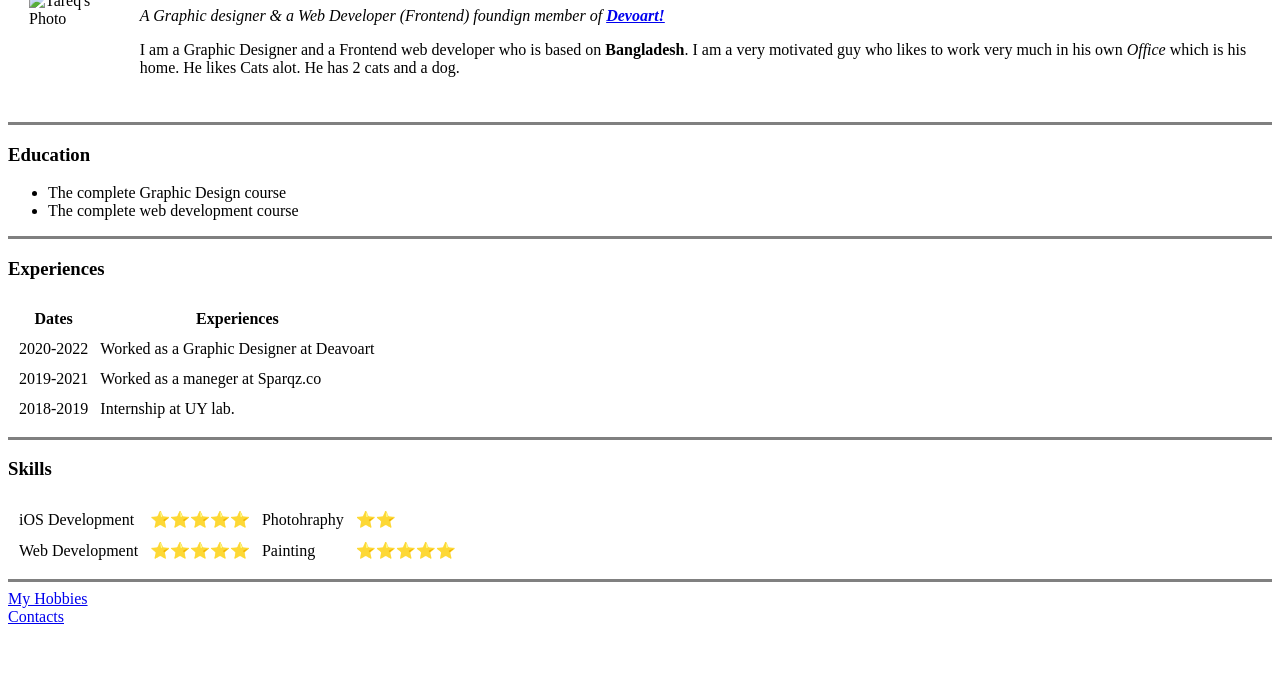
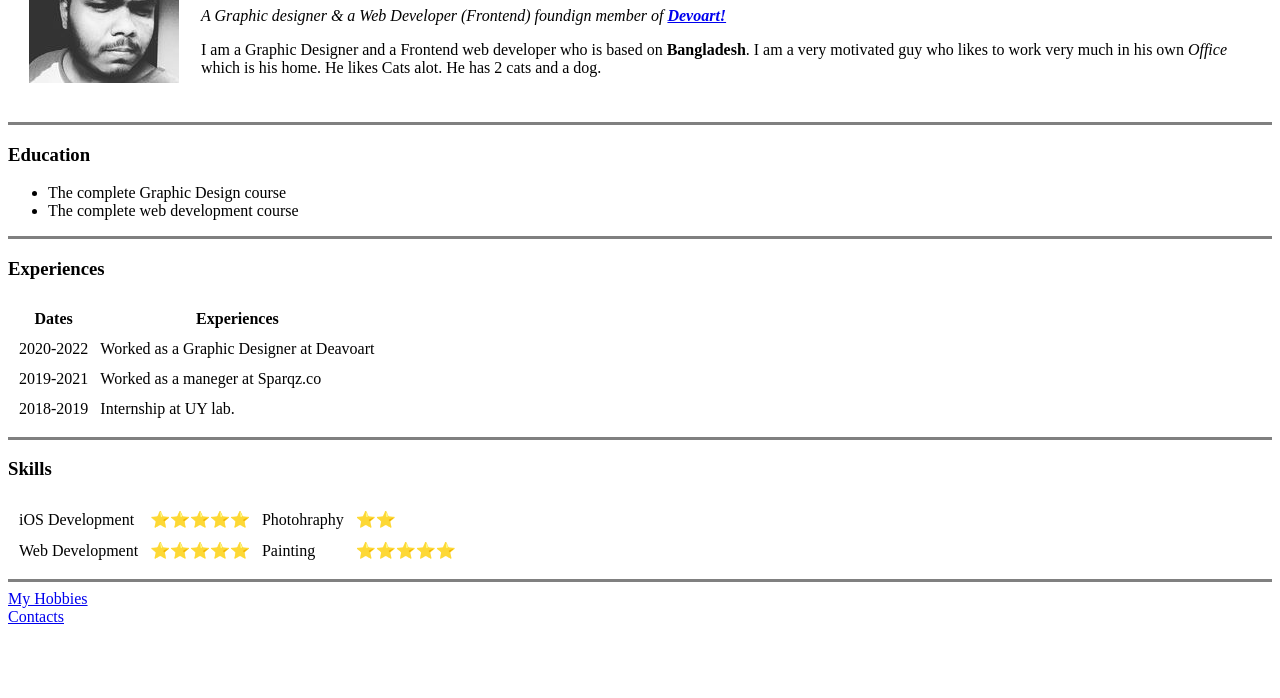
Before and after one commit to Reqtport/CV, a plain HTML site: page index.html in a window 1280 px wide. Shown: the part 102-800 px from the top of the page. Drawn offline with Linux system fonts and the light colour scheme.

Commit message:
Update index.html

```diff
--- a/index.html
+++ b/index.html
@@ -9,7 +9,7 @@
     <table cellspacing="20">
       <tr>
         <td>
-          <img src="images/tareqsphoto.jpg"
+          <img src="images/tareqs photo.jpg"
           alt="Tareq's Photo">
         </td>
         <td>
```
